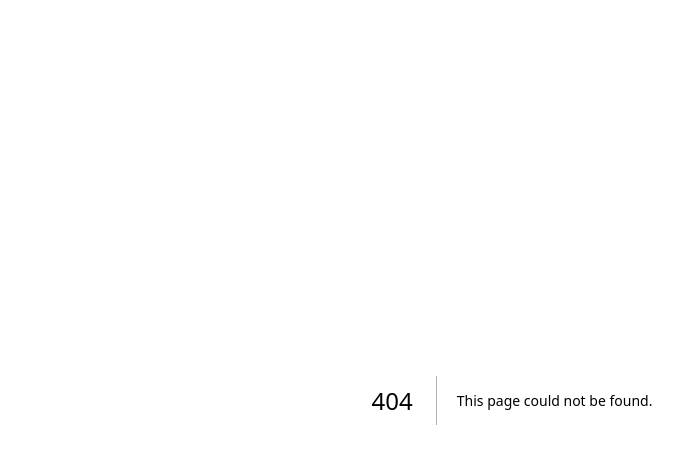
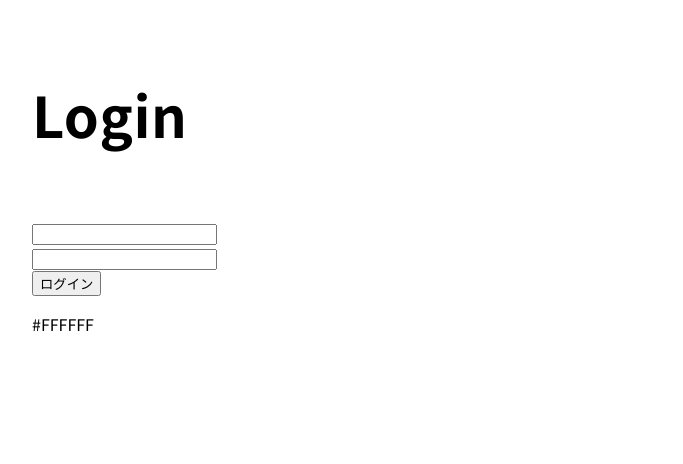
Before and after one commit to r-kataoka11/theme-color-animation, a Next.js app: page /login in a window 1280 px wide. Before the commit this address had no page. Shown: the top 464 px of the page, without its empty margins (128-811 px from the left). Built offline with nearby package versions, Linux system fonts and the light colour scheme.

Commit message:
🚧 ログインページ追加

```diff
--- /dev/null
+++ b/components/Form/Form.tsx
@@ -0,0 +1,23 @@
+import { AppDispatch } from '@/store'
+import { error } from '@/store/themeColor'
+import { useDispatch } from 'react-redux'
+
+export const Form = () => {
+  const dispatch = useDispatch<AppDispatch>()
+
+  const handleLogin = () => {
+    dispatch(error())
+  }
+
+  return (
+    <>
+      <div>
+        <input type="text" />
+      </div>
+      <div>
+        <input type="password" />
+      </div>
+      <button onClick={handleLogin}>ログイン</button>
+    </>
+  )
+}
--- /dev/null
+++ b/components/Title/Title.module.css
@@ -0,0 +1,6 @@
+.h1 {
+  font-size: 56px;
+  letter-spacing: 0.01em;
+  line-height: 1.78;
+  margin: 0 0 1em;
+}
--- /dev/null
+++ b/components/Title/Title.tsx
@@ -0,0 +1,12 @@
+import { FC } from 'react'
+import style from './Title.module.css'
+
+interface TitleProps {
+  children?: string
+}
+
+export const Title: FC<TitleProps> = ({ children }) => (
+  <>
+    <h1 className={style.h1}>{children}</h1>
+  </>
+)
--- /dev/null
+++ b/pages/login.tsx
@@ -0,0 +1,29 @@
+import { Form } from '@/components/Form/Form'
+import { Title } from '@/components/Title/Title'
+import { RootState } from '@/store'
+import style from '@/styles/Login.module.css'
+import { Noto_Sans_JP } from 'next/font/google'
+import Head from 'next/head'
+import { useSelector } from 'react-redux'
+
+const notoSans = Noto_Sans_JP({
+  weight: ['400', '700'],
+  subsets: ['latin'],
+})
+
+export default function Login() {
+  const themeColor = useSelector((state: RootState) => state.themeColor.color)
+
+  return (
+    <>
+      <Head>
+        <meta name="theme-color" content={themeColor} />
+      </Head>
+      <main className={`${notoSans.className} ${style.main}`}>
+        <Title>Login</Title>
+        <Form />
+        <p>{themeColor}</p>
+      </main>
+    </>
+  )
+}
--- /dev/null
+++ b/styles/Login.module.css
@@ -0,0 +1,5 @@
+.main {
+  max-width: 960px;
+  margin: 0 auto;
+  padding: 56px 24px;
+}
```
